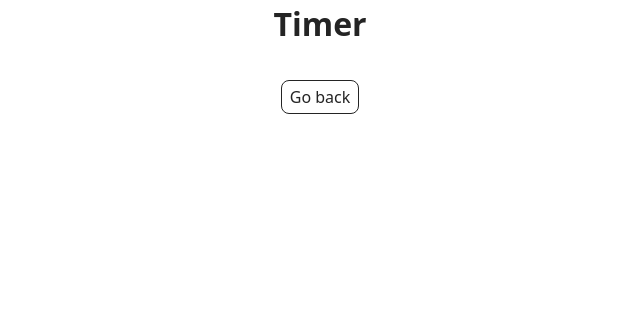
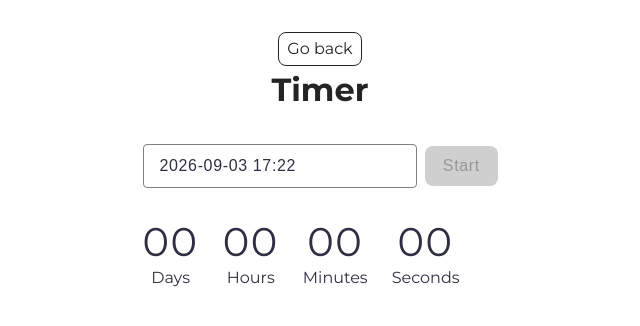
Before and after one commit to iNevTodD/goit-js-hw-10, a website built with Vite: page src/1-timer.html in a window 1280 px wide. Shown: the whole page, without its empty margins (320-960 px from the left). Built offline with nearby package versions, Linux system fonts and the light colour scheme.

Commit message:
complete task 1

```diff
--- a/package.json
+++ b/package.json
@@ -17,6 +17,8 @@
   "author": "Alexander Repeta <alexander.repeta@gmail.com>",
   "license": "ISC",
   "dependencies": {
+    "flatpickr": "^4.6.13",
+    "izitoast": "^1.4.0",
     "vite-plugin-full-reload": "^1.2.0",
     "vite-plugin-html-inject": "^1.1.2"
   }
--- a/src/1-timer.html
+++ b/src/1-timer.html
@@ -9,9 +9,32 @@
   </head>
   <body>
     <main>
+      <load src="./partials/back-link.html" />
       <div class="container">
         <h1 class="main-title">Timer</h1>
-        <load src="./partials/back-link.html" />
+
+        <div class="datetime-picker">
+          <input class="date-input" type="text" id="datetime-picker" />
+          <button class="start-btn" type="button" data-start>Start</button>
+        </div>
+        <div class="timer">
+          <div class="field">
+            <span class="value" data-days>00</span>
+            <span class="label">Days</span>
+          </div>
+          <div class="field">
+            <span class="value" data-hours>00</span>
+            <span class="label">Hours</span>
+          </div>
+          <div class="field">
+            <span class="value" data-minutes>00</span>
+            <span class="label">Minutes</span>
+          </div>
+          <div class="field">
+            <span class="value" data-seconds>00</span>
+            <span class="label">Seconds</span>
+          </div>
+        </div>
       </div>
     </main>
 
--- /dev/null
+++ b/src/css/1-timer.css
@@ -0,0 +1,92 @@
+.container {
+    display: flex;
+    flex-direction: column;
+    gap: 32px;
+    max-width: 355px;
+}
+
+.datetime-picker {
+    display: flex;
+    align-items: center;
+    justify-content: center;
+    flex-direction: row;
+    gap: 8px;
+    height: 40px;
+}
+
+.date-input {
+    border-radius: 4px;
+    width: 272px;
+    height: 40px;
+    background-color: #fff;
+    border: 1px solid #808080;
+    padding-left: 16px;
+
+    font-weight: 400;
+    font-size: 16px;
+
+    line-height: 1.5;
+    letter-spacing: 0.04em;
+    color: #2e2f42;
+}
+
+.start-btn {
+    border-radius: 8px;
+    padding-block: 8px;
+    padding-inline: 16px;
+    width: 75px;
+    height: 40px;
+    background-color: #cfcfcf;
+
+    font-weight: 500;
+    font-size: 16px;
+    line-height: 1.5;
+    letter-spacing: 0.04em;
+    color: #989898;
+    border: none;
+}
+
+.start-btn.active {
+    background-color: #4e75ff;
+    color: #fff;
+
+    transition: background-color 250ms ease-in-out;
+}
+
+.start-btn.active:hover,
+.start-btn.active:focus {
+    background-color: #6c8cff;
+}
+
+.timer {
+    display: flex;
+    align-items: flex-start;
+    justify-content: flex-start;
+    flex-direction: row;
+    gap: 24px;
+}
+
+.field {
+    display: flex;
+    align-items: center;
+    justify-content: flex-start;
+    flex-direction: column;
+    gap: 0;
+}
+
+.value {
+    font-weight: 400;
+    font-size: 40px;
+
+    line-height: 1.2;
+    letter-spacing: 0.04em;
+    color: #2e2f42;
+}
+
+.label {
+    font-weight: 400;
+    font-size: 16px;
+
+    line-height: 1.5;
+    color: #2e2f42;
+}
--- a/src/css/base.css
+++ b/src/css/base.css
@@ -17,6 +17,7 @@
 }
 
 body {
+  font-family: 'Montserrat', sans-serif;
   display: flex;
   flex-direction: column;
   min-width: 100vw;
--- a/src/css/styles.css
+++ b/src/css/styles.css
@@ -4,6 +4,8 @@
   | default @import url()
   |============================
 */
+
+@import url('https://fonts.googleapis.com/css2?family=Montserrat:wght@400;500;600;700&display=swap');
 /* Common styles */
 @import url('./reset.css');
 @import url('./base.css');
@@ -14,3 +16,4 @@
 @import url('./header.css');
 @import url('./badges.css');
 @import url('./back-link.css');
+@import url('./1-timer.css');
--- a/src/js/1-timer.js
+++ b/src/js/1-timer.js
@@ -0,0 +1,82 @@
+import flatpickr from "flatpickr";
+import "flatpickr/dist/flatpickr.min.css";
+import iziToast from "izitoast";
+import "izitoast/dist/css/iziToast.min.css";
+
+const startBtn = document.querySelector("[data-start]");
+startBtn.disabled = true;
+let userSelectedDate;
+
+function convertMs(ms) {
+    // Number of milliseconds per unit of time
+    const second = 1000;
+    const minute = second * 60;
+    const hour = minute * 60;
+    const day = hour * 24;
+
+    // Remaining days
+    const days = Math.floor(ms / day);
+    // Remaining hours
+    const hours = Math.floor((ms % day) / hour);
+    // Remaining minutes
+    const minutes = Math.floor(((ms % day) % hour) / minute);
+    // Remaining seconds
+    const seconds = Math.floor((((ms % day) % hour) % minute) / second);
+
+    return { days, hours, minutes, seconds };
+}
+
+
+const options = {
+    enableTime: true,
+    time_24hr: true,
+    defaultDate: new Date(),
+    minuteIncrement: 1,
+    onClose(selectedDates) {
+        if (selectedDates[0].getTime() <= new Date().getTime()) {
+            iziToast.error({
+                title: 'Error',
+                message: 'Please choose a date in the future',
+            });
+        } else {
+            startBtn.disabled = false;
+            startBtn.classList.add("active");
+            userSelectedDate = selectedDates[0];
+        }
+    },
+};
+
+
+function addLeadingZero(value) {
+    return String(value).padStart(2, '0');
+}
+
+const daysPrev = document.querySelector("[data-days]");
+const hoursPrev = document.querySelector("[data-hours]");
+const minutesPrev = document.querySelector("[data-minutes]");
+const secondsPrev = document.querySelector("[data-seconds]");
+
+startBtn.addEventListener("click", () => {
+    startBtn.disabled = true;
+    startBtn.classList.remove("active");
+
+
+    setInterval(() => {
+        const currentTime = new Date().getTime();
+        const timeDifference = userSelectedDate.getTime() - currentTime;
+
+        if (timeDifference <= 0) {
+            clearInterval("#datetime-picker");
+            return;
+        }
+        const { days, hours, minutes, seconds } = convertMs(timeDifference);
+
+        daysPrev.textContent = addLeadingZero(days);
+        hoursPrev.textContent = addLeadingZero(hours);
+        minutesPrev.textContent = addLeadingZero(minutes);
+        secondsPrev.textContent = addLeadingZero(seconds);
+    }, 1000);
+
+});
+
+flatpickr("#datetime-picker", options);
```
Also changed, not shown: src/css/reset.css (line endings or trailing spaces), 1 other file.
